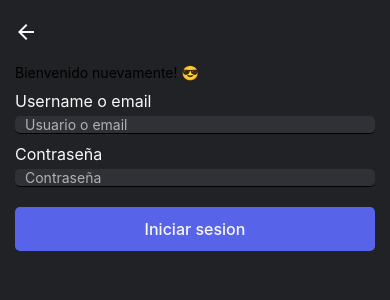
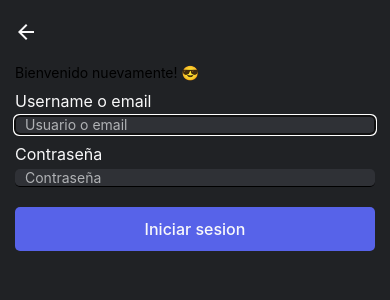
Before and after one commit to franRappazzini/proyecto_final_react_native, a React Native app: screen /IniciarSesionScreen in a window 390 px wide. Shown: the top 300 px of the page. Built offline with nearby package versions, Linux system fonts and the light colour scheme.

Commit message:
firebase added

```diff
--- a/package.json
+++ b/package.json
@@ -13,6 +13,7 @@
     "@react-navigation/material-top-tabs": "^6.1.1",
     "@react-navigation/native": "^6.0.8",
     "@react-navigation/native-stack": "^6.5.0",
+    "firebase": "^8.9.1",
     "react": "17.0.2",
     "react-native": "0.67.2",
     "react-native-pager-view": "^5.4.9",
--- /dev/null
+++ b/services/db.js
@@ -0,0 +1 @@
+import firebase from 'firebase';
--- a/src/components/atoms/TextInputCustom/TextInputCustom.js
+++ b/src/components/atoms/TextInputCustom/TextInputCustom.js
@@ -2,7 +2,14 @@ import React from 'react';
 import {TextInput} from 'react-native';
 import {styles} from './styles';
 
-export default function TextInputCustom({placeholder, type, autoCapitalize}) {
+export default function TextInputCustom({
+  placeholder,
+  type,
+  value,
+  onChangeText,
+  autoCapitalize,
+  autoFocus,
+}) {
   return (
     <TextInput
       placeholder={placeholder}
@@ -10,6 +17,9 @@ export default function TextInputCustom({placeholder, type, autoCapitalize}) {
       placeholderTextColor={'#b0b2b5'}
       keyboardType={type}
       autoCapitalize={autoCapitalize}
+      value={value}
+      onChangeText={onChangeText}
+      autoFocus={autoFocus}
     />
   );
 }
--- a/src/screens/Auth/IniciarSesion/IniciarSesionScreen.js
+++ b/src/screens/Auth/IniciarSesion/IniciarSesionScreen.js
@@ -1,23 +1,38 @@
+import React, {useState} from 'react';
 import {Text, View} from 'react-native';
 import {colors, styleContainer} from '../../../utils/constants/themes';
 
 import BtnCustom from '../../../components/atoms/BtnCustom/BtnCustom';
-import React from 'react';
 import TextInputCustom from '../../../components/atoms/TextInputCustom/TextInputCustom';
 import TextLabel from '../../../components/atoms/TextLabel/TextLabel';
 import {styles} from './styles';
 
 export default function IniciarSesionScreen({navigation}) {
+  const [email, setEmail] = useState('');
+  const [contrasenia, setContrasenia] = useState('');
+
   return (
     <View style={styleContainer}>
       <Text>Bienvenido nuevamente! 😎</Text>
 
       <View style={styles.inputsContainer}>
         <TextLabel text="Username o email" />
-        <TextInputCustom placeholder="Usuario o email" />
+        <TextInputCustom
+          placeholder="Usuario o email"
+          value={email}
+          onChangeText={setEmail}
+          type="email-address"
+          autoCapitalize="none"
+          autoFocus={true}
+        />
 
         <TextLabel text="Contraseña" />
-        <TextInputCustom placeholder="Contraseña" type="visible-password" />
+        <TextInputCustom
+          placeholder="Contraseña"
+          type="visible-password"
+          value={contrasenia}
+          onChangeText={setContrasenia}
+        />
       </View>
 
       <BtnCustom
```
Also changed, not shown: src/utils/services/db.js (added, +19 -0 lines), 1 other file (tests, documents, lock files or other folders).
